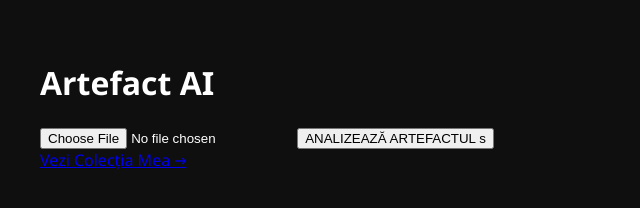
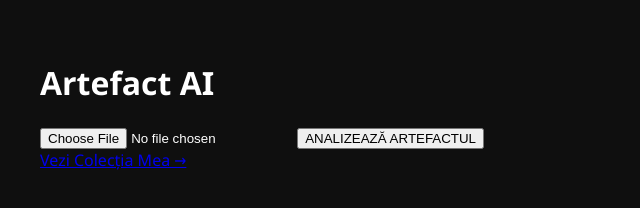
Before and after one commit to Andrew-techpro/Artifact-AI, a website: page views/index.html in a window 1280 px wide. Shown: the full height of the page, 0-640 px from the left. Drawn offline with Linux system fonts and the light colour scheme; files that its build step writes are made by us from their sources.

Commit message:
reparare cheie si limba

```diff
--- a/views/index.html
+++ b/views/index.html
@@ -11,7 +11,7 @@
         <h1>Artefact AI</h1>
         <form action="/upload" method="POST" enctype="multipart/form-data">
             <input type="file" name="image" accept="image/*" required>
-            <button type="submit">ANALIZEAZĂ ARTEFACTUL s</button>
+            <button type="submit">ANALIZEAZĂ ARTEFACTUL </button>
         </form>
         <div class="footer-links">
             <a href="/history">Vezi Colecția Mea →</a>
```
